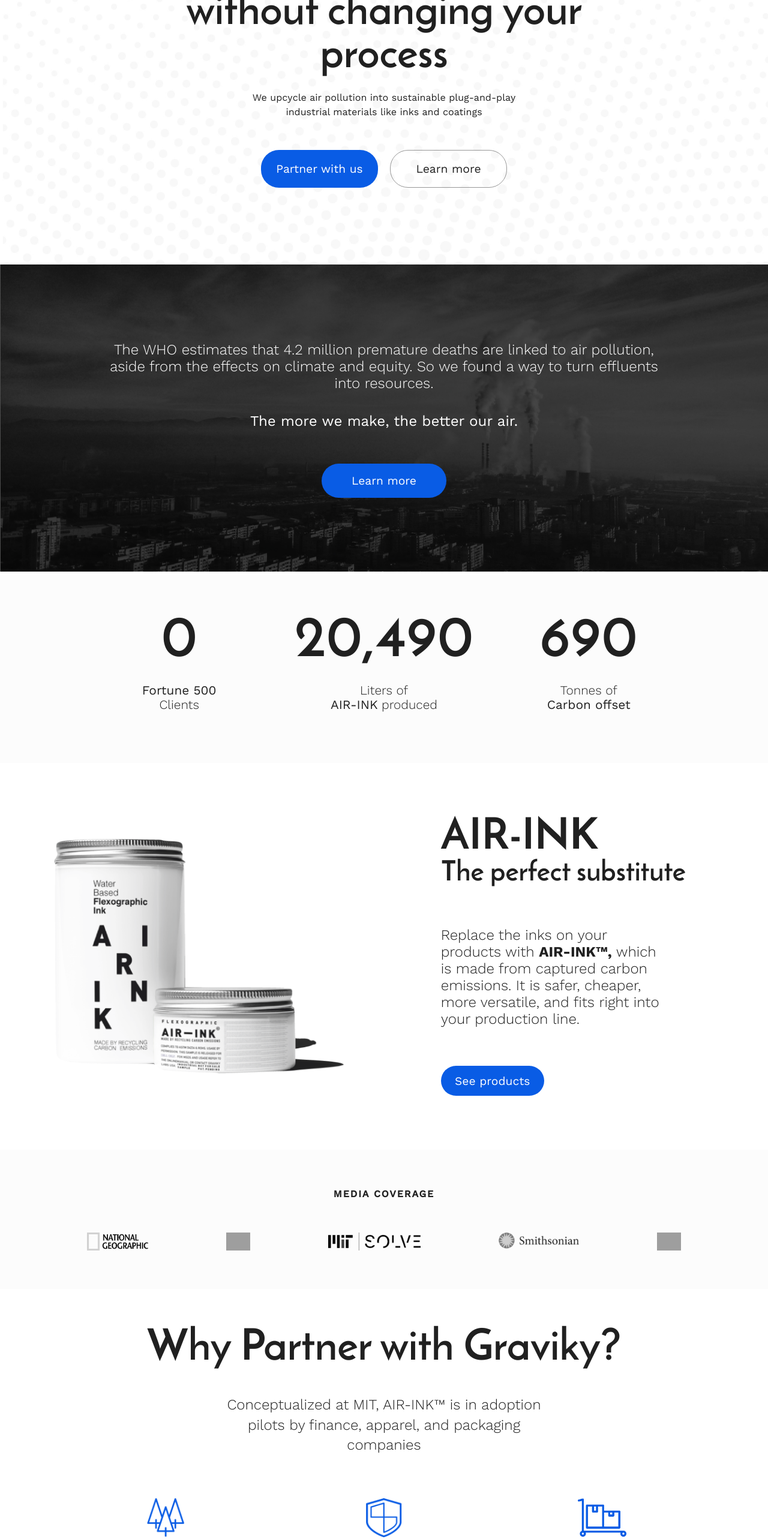
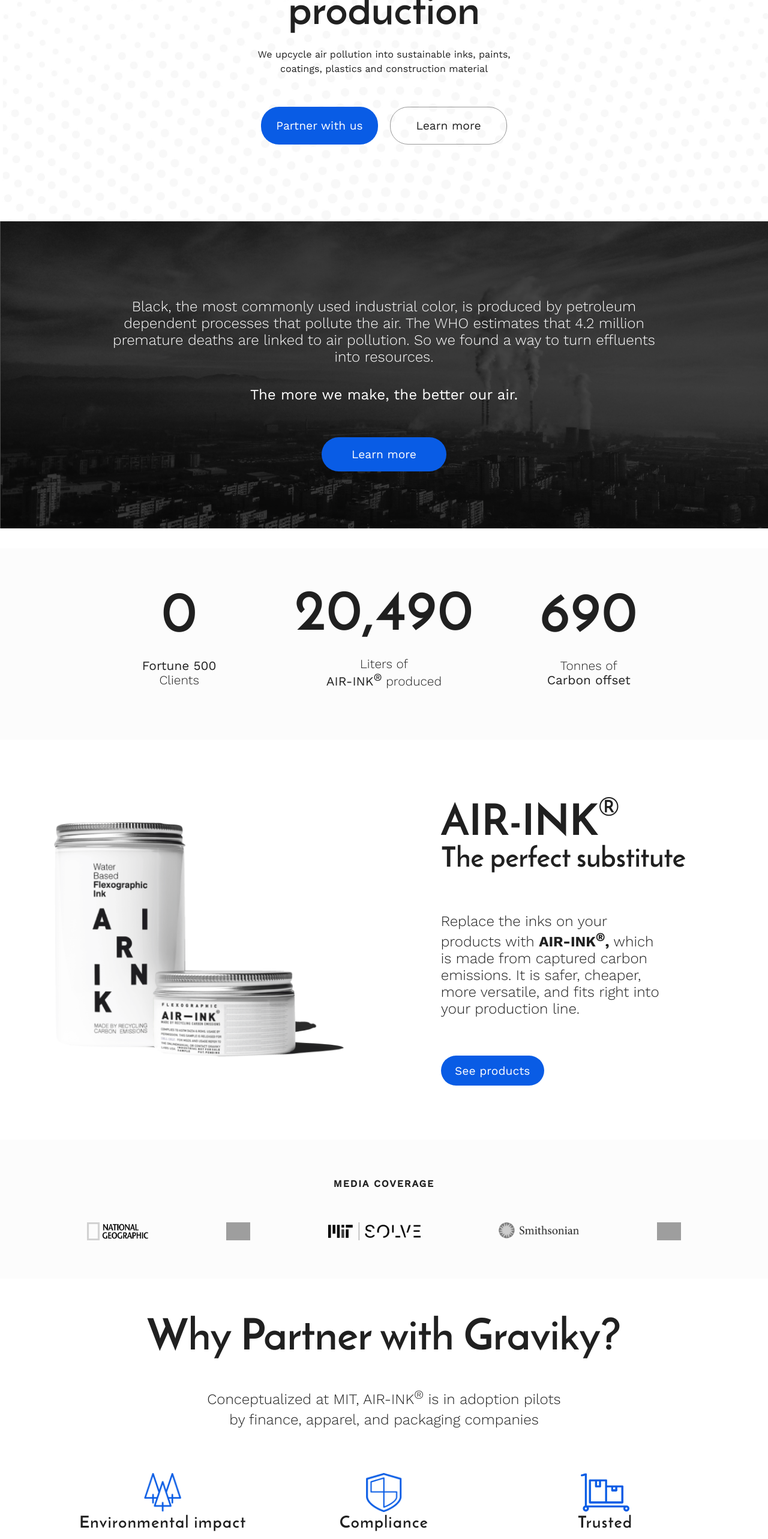
Before and after one commit to Tanmay-jana/gravikyfrontend, a React (Create React App) app: page / in a window 1280 px wide. Shown: the part 234-2800 px from the top of the page at 60% size. Built offline with nearby package versions, Linux system fonts and the light colour scheme; grey boxes are pictures that could not be loaded.

Commit message:
added changes

```diff
--- a/src/Components/Home/LandingPage/LandingPage.js
+++ b/src/Components/Home/LandingPage/LandingPage.js
@@ -6,14 +6,18 @@
   render() {
     return (
       <div className="landing-page-container">
-        <h1>Boost your sustainability without changing your process</h1>
+        <h1>Decarbonize your production</h1>
         <p>
-          We upcycle air pollution into sustainable plug-and-play industrial
-          materials like inks and coatings
+          We upcycle air pollution into sustainable inks, paints, coatings,
+          plastics and construction material
         </p>
-        <div className = "landing-button-container">
-            <a className = "blue-button" href = "#">Partner with us</a>
-            <a className = "white-button" href = "#">Learn more</a>
+        <div className="landing-button-container">
+          <a className="blue-button" href="#">
+            Partner with us
+          </a>
+          <a className="white-button" href="#">
+            Learn more
+          </a>
         </div>
       </div>
     );
--- a/src/Components/Home/Section2/Section2.js
+++ b/src/Components/Home/Section2/Section2.js
@@ -4,22 +4,39 @@
 import "./Section2.css";
 
 export default class Section2 extends Component {
-    state = {
-        scrolled: true
-      };
+  state = {
+    scrolled: true
+  };
 
   render() {
     return (
       <div className="section2-container">
-        <ScrollAnimation animateIn = "fadeIn">
-        <p className = {this.state.scrolled === false? "transparent light-text":"light-text"}>
-          The WHO estimates that 4.2 million premature deaths are linked to air
-          pollution, aside from the effects on climate and equity. So we found a
-          way to turn effluents into resources.
-        </p>
-        <p className = {this.state.scrolled === false? "transparent medium-text":"medium-text"}>The more we make, the better our air.</p>
+        <ScrollAnimation animateIn="fadeIn">
+          <p
+            className={
+              this.state.scrolled === false
+                ? "transparent light-text"
+                : "light-text"
+            }
+          >
+            Black, the most commonly used industrial color, is produced by
+            petroleum dependent processes that pollute the air. The WHO
+            estimates that 4.2 million premature deaths are linked to air
+            pollution. So we found a way to turn effluents into resources.
+          </p>
+          <p
+            className={
+              this.state.scrolled === false
+                ? "transparent medium-text"
+                : "medium-text"
+            }
+          >
+            The more we make, the better our air.
+          </p>
         </ScrollAnimation>
-        <div className = "learn-more-button"><a  href = "#">Learn more</a></div>
+        <div className="learn-more-button">
+          <a href="#">Learn more</a>
+        </div>
       </div>
     );
   }
--- a/src/Components/Home/Section3/Section3.js
+++ b/src/Components/Home/Section3/Section3.js
@@ -25,7 +25,7 @@
                 </div>
                 <div className = {this.state.scrolled === false ? "section3-subcontainer transparent":"section3-subcontainer"}>
                     <h4>20,{this.state.imgViz === true ? <CountUp duration={3} start={490} end={500} />:490}</h4>
-                    <p>Liters of <br/><span>AIR-INK</span> produced</p>
+                    <p>Liters of <br/><span>AIR-INK<sup>®</sup></span> produced</p>
                 </div>
                 <div className = {this.state.scrolled === false ? "section3-subcontainer transparent":"section3-subcontainer"}>
                     <h4>{this.state.imgViz === true ? <CountUp duration={3} start={690} end={700} />:690}</h4>
--- a/src/Components/Home/Section4/Section4.js
+++ b/src/Components/Home/Section4/Section4.js
@@ -13,10 +13,10 @@
           className="section4-right-subcontainer"
           animateIn="fadeIn"
         >
-          <h1>AIR-INK</h1>
+          <h1>AIR-INK<sup>®</sup></h1>
           <h3>The perfect substitute</h3>
           <p>
-            Replace the inks on your products with <span>AIR-INK™,</span> which is made from
+            Replace the inks on your products with <span>AIR-INK<sup>®</sup>,</span> which is made from
             captured carbon emissions. It is safer, cheaper, more versatile, and
             fits right into your production line.
           </p>
--- a/src/Components/Home/Section6/Section6.css
+++ b/src/Components/Home/Section6/Section6.css
@@ -17,7 +17,7 @@
 .section6-container > p {
     font-family: 'WorkSinLight';
     font-size: 150%;
-    width: 55%;
+    width: 58%;
     line-height: 140%;
     margin: 0;
     margin-bottom: 7%;
@@ -33,7 +33,7 @@
 }
 
 .feature-block {
-    width: 29%;
+    width: 28%;
     display: flex;
     flex-direction: column;
     align-items: center;
--- a/src/Components/Home/Section6/Section6.js
+++ b/src/Components/Home/Section6/Section6.js
@@ -14,8 +14,8 @@
       <div className="section6-container">
         <h1>Why Partner with Graviky?</h1>
         <p>
-          Conceptualized at MIT, AIR-INK™ is in adoption pilots by finance,
-          apparel, and packaging companies
+          Conceptualized at MIT, AIR-INK<sup>®</sup> is in adoption pilots by
+          finance, apparel, and packaging companies
         </p>
         <ScrollAnimation className="feature-section" animateIn="fadeIn">
           <div className="feature-block">
@@ -26,12 +26,14 @@
           <div className="feature-block">
             <img src={firewall} alt="firewall" />
             <h4>Compliance</h4>
-            <p>As safe as any other ink on the market</p>
+            <p>
+              ROHS and ASTM certified. As safe as any other ink on the market
+            </p>
           </div>
           <div className="feature-block">
             <img src={trolley} alt="trolley" />
-            <h4>Efficient</h4>
-            <p>1 litre produces 0.2-0.3kg of ink</p>
+            <h4>Trusted</h4>
+            <p>By more than 10,000 individuals and entities</p>
           </div>
           <div className="feature-block">
             <img src={chart} alt="chart" />
--- a/src/Components/Partners/PartnersHero/PartnersHero.css
+++ b/src/Components/Partners/PartnersHero/PartnersHero.css
@@ -1,6 +1,10 @@
 .partners-hero-container {
     width: 100%;
     position: relative;
+    background-image: url('../../../assets/backgroundCarbon.png');
+    background-repeat: no-repeat;
+    background-size: 100%;
+    height: 768px;
 }
 
 #background-video {
@@ -31,13 +35,16 @@
     font-size: 130%;
 }
 
+@media screen and (max-width: 1024px) {
+    .partners-hero-container {
+        width: 100%;
+        height: 604px;
+    }
+}
+
 
 
 @media screen and (max-width: 900px) {
-    .partners-hero-container {
-        width: 100%;
-        position: relative;
-    }
 
     .hero-section-text>h1 {
         font-size: 400%;
--- a/src/Components/Partners/PartnersHero/PartnersHero.js
+++ b/src/Components/Partners/PartnersHero/PartnersHero.js
@@ -1,18 +1,16 @@
 import React, { Component } from "react";
 import "./PartnersHero.css";
-import background from "../../../assets/Black-video.mp4";
-import background_1 from "../../../assets/Black-video.ogg";
 import ScrollAnimation from "react-animate-on-scroll";
 
 export default class PartnersHero extends Component {
   render() {
     return (
       <div className="partners-hero-container">
-        <video playsInline id="background-video" loop autoPlay muted>
+        {/* <video playsInline id="background-video" loop autoPlay muted>
           <source src={background} type="video/mp4" />
           <source src={background_1} type="video/ogg" />
           Your browser does not support the video tag.
-        </video>
+        </video> */}
         <ScrollAnimation animateIn="fadeIn" className = "hero-section-text">
           <h1>Partner with us</h1>
           <p>Challenge conventional carbon based production</p>
--- a/src/Components/Partners/Partnersection8/Partnersection8.js
+++ b/src/Components/Partners/Partnersection8/Partnersection8.js
@@ -6,7 +6,7 @@
 import recycle3 from "../../../assets/RectangleCopy7.png";
 import recycle4 from "../../../assets/RectangleCopy8.png";
 import ScrollAnimation from "react-animate-on-scroll";
-// import Lightbox from "fslightbox-react";
+import Lightbox from "fslightbox-react";
 import "./Partnersection8.css";
 
 export default class Partnersection8 extends Component {
@@ -25,7 +25,7 @@
   render() {
     return (
       <div className="partnersection8-container">
-          {/* <Lightbox
+          <Lightbox
           toggler={this.state.isVisible}
           slide={this.state.slide}
           sources={[
@@ -34,7 +34,7 @@
             require('../../../assets/RectangleCopy5.png'),
             require('../../../assets/RectangleCopy7.png'),
           ]}
-        /> */}
+        />
         <div className="partnersection8-text-block">
           <h1>How artists use our products</h1>
           <ScrollAnimation
```
Also changed, not shown: src/Components/Home/Section7/Section7.js (+14 -9 lines), src/assets/backgroundCarbon.png (added).
